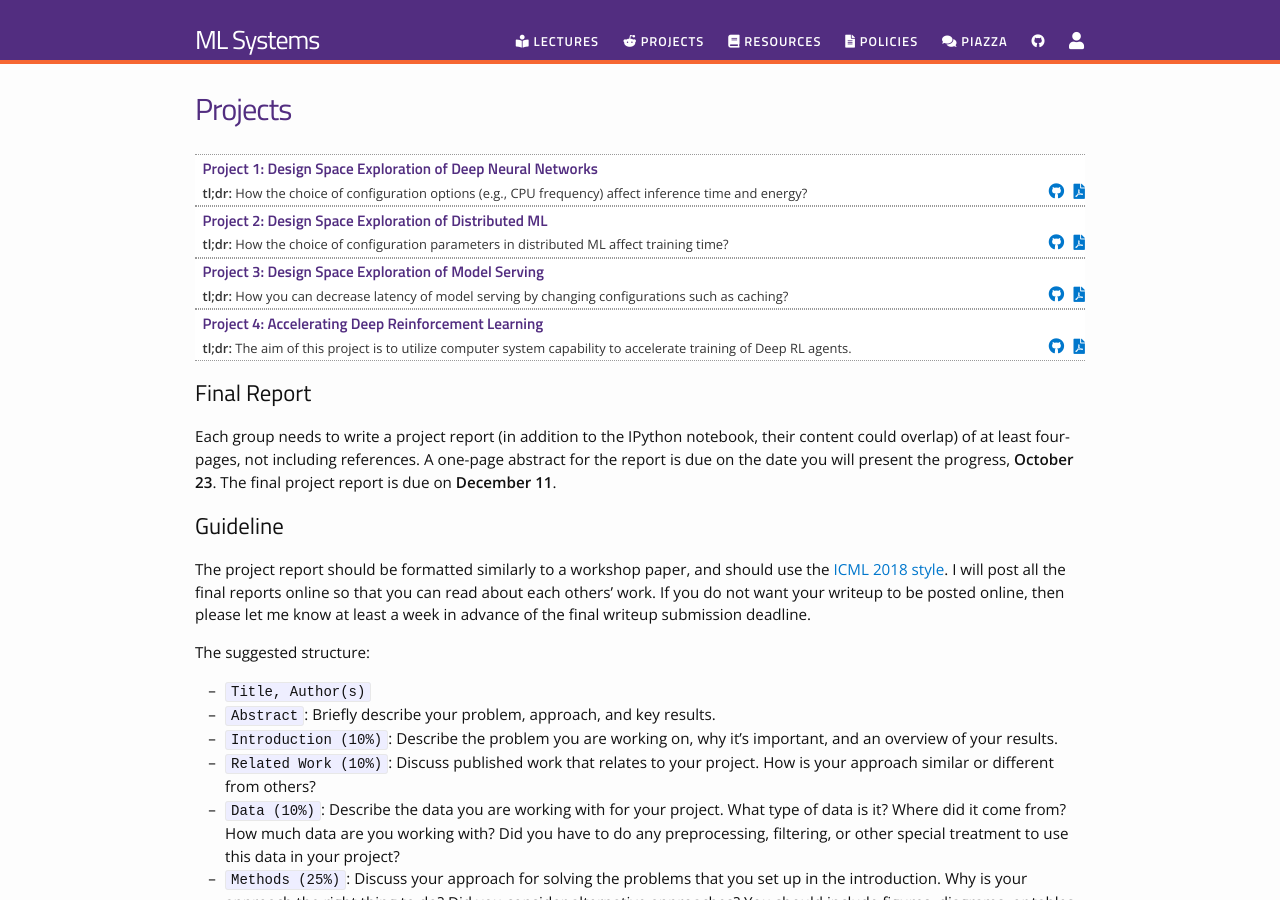
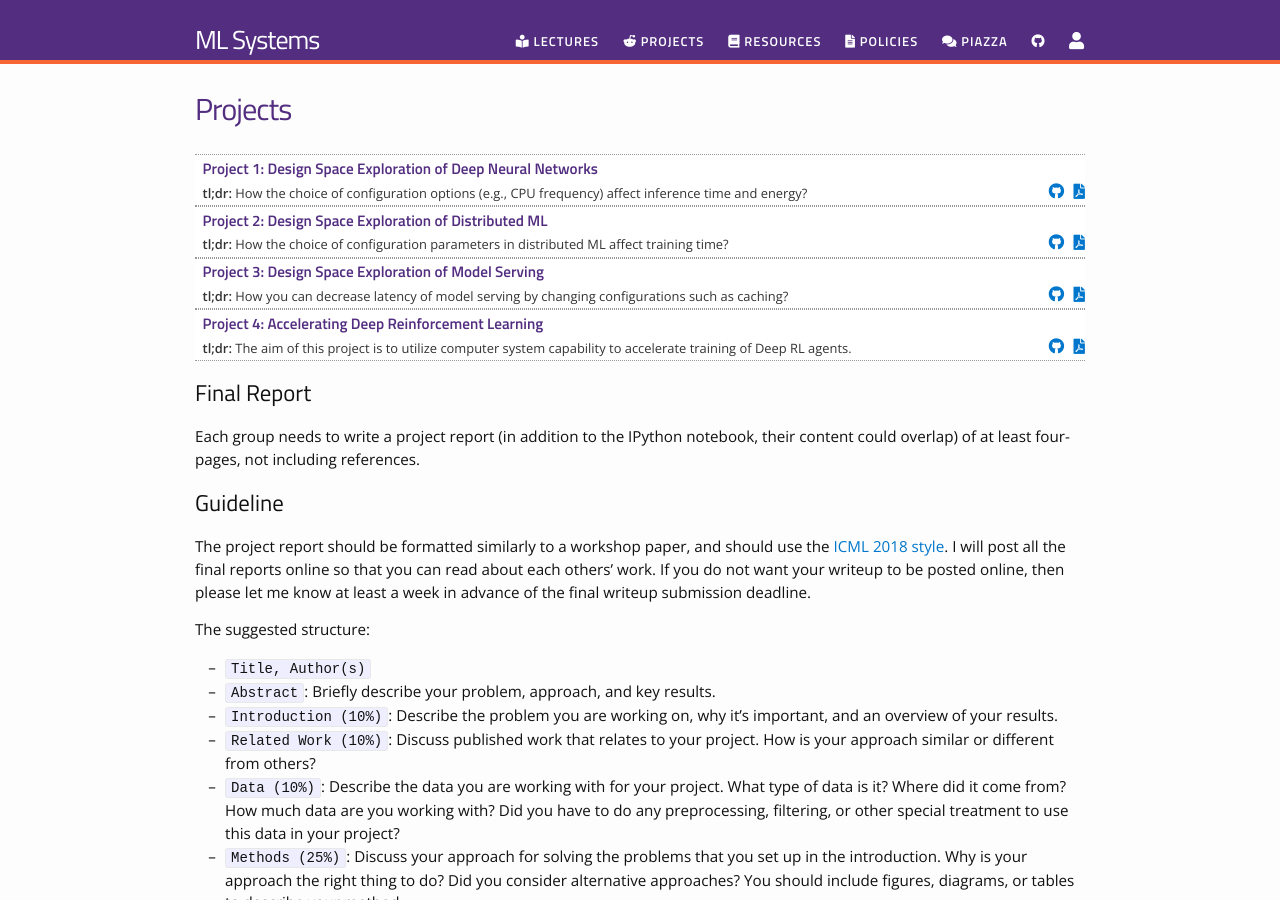
Before and after one commit to pooyanjamshidi/mls, a Jekyll site: the page built from projects.md, in a window 1280 px wide and 900 px high. Built offline with Jekyll 4.4.1, drawn with Linux system fonts in a browser that asks for light colours; nearby versions of some CDN libraries.

Commit message:
remove outdated delivery dates

```diff
--- a/projects.md
+++ b/projects.md
@@ -23,8 +23,7 @@ permalink: /projects/
 
 ## Final Report
 
-Each group needs to write a project report (in addition to the IPython notebook, their content could overlap) of at least four-pages, not including references. A one-page abstract for the report is due on the date you will present the progress, **October 23**. The final project report is due on **December 11**.
-
+Each group needs to write a project report (in addition to the IPython notebook, their content could overlap) of at least four-pages, not including references.
 
 ## Guideline
 
```
